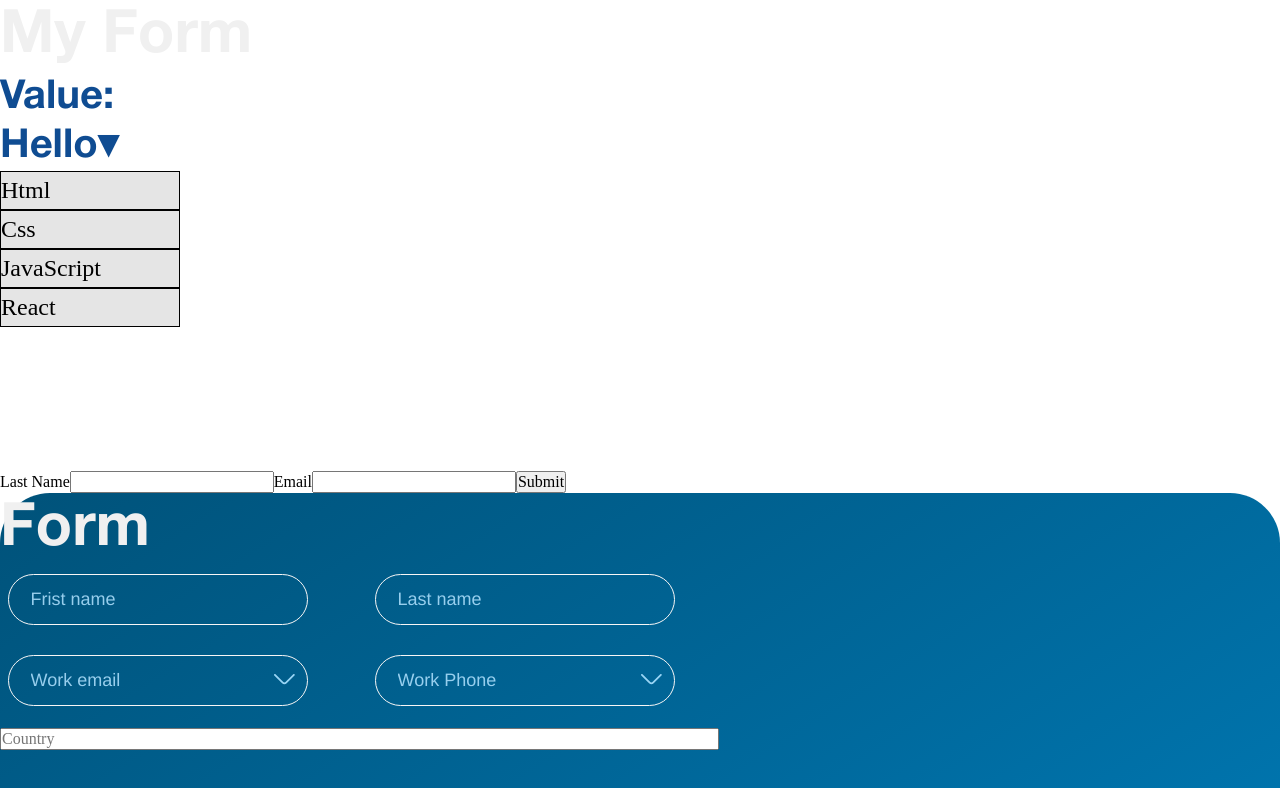
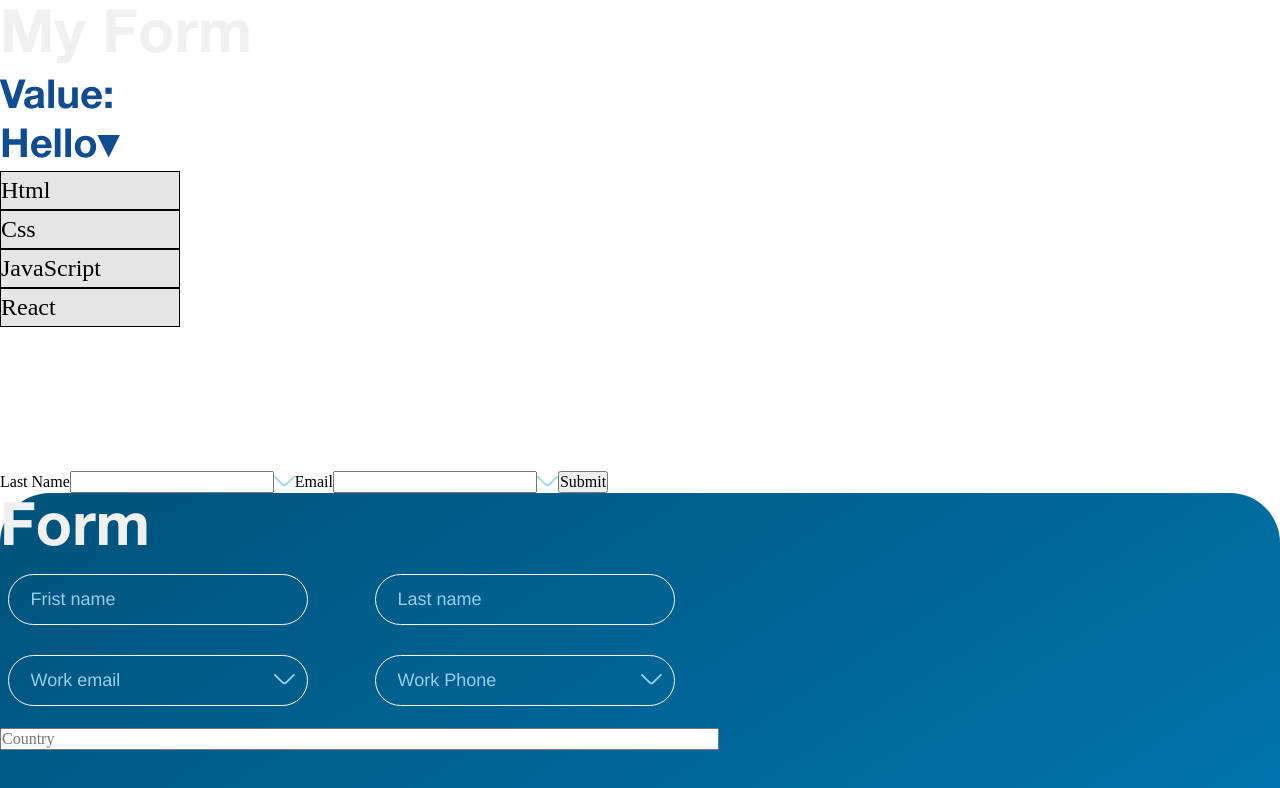
Before and after one commit to theCapnCoder/Decenter-Ads, a React (Create React App) app: page / in a window 1280 px wide. Shown: the top 788 px of the page. Built offline with nearby package versions, Linux system fonts and the light colour scheme.

Commit message:
chore: example

```diff
--- a/src/Example.tsx
+++ b/src/Example.tsx
@@ -2,6 +2,7 @@ import { FC, useState } from "react";
 import { useField, Form, FormikProps, Formik } from "formik";
 
 import styles from "./example.module.scss";
+import { DropDown } from "./assets/img/DropDown";
 
 interface Values {
   firstName: string;
@@ -23,6 +24,7 @@ const MyTextField: FC<Props> = ({ label, ...props }) => {
       <label>
         {label}
         <input {...field} {...props} />
+        <DropDown />
       </label>
       {meta.touched && meta.error ? (
         <div className="error">{meta.error}</div>
```
